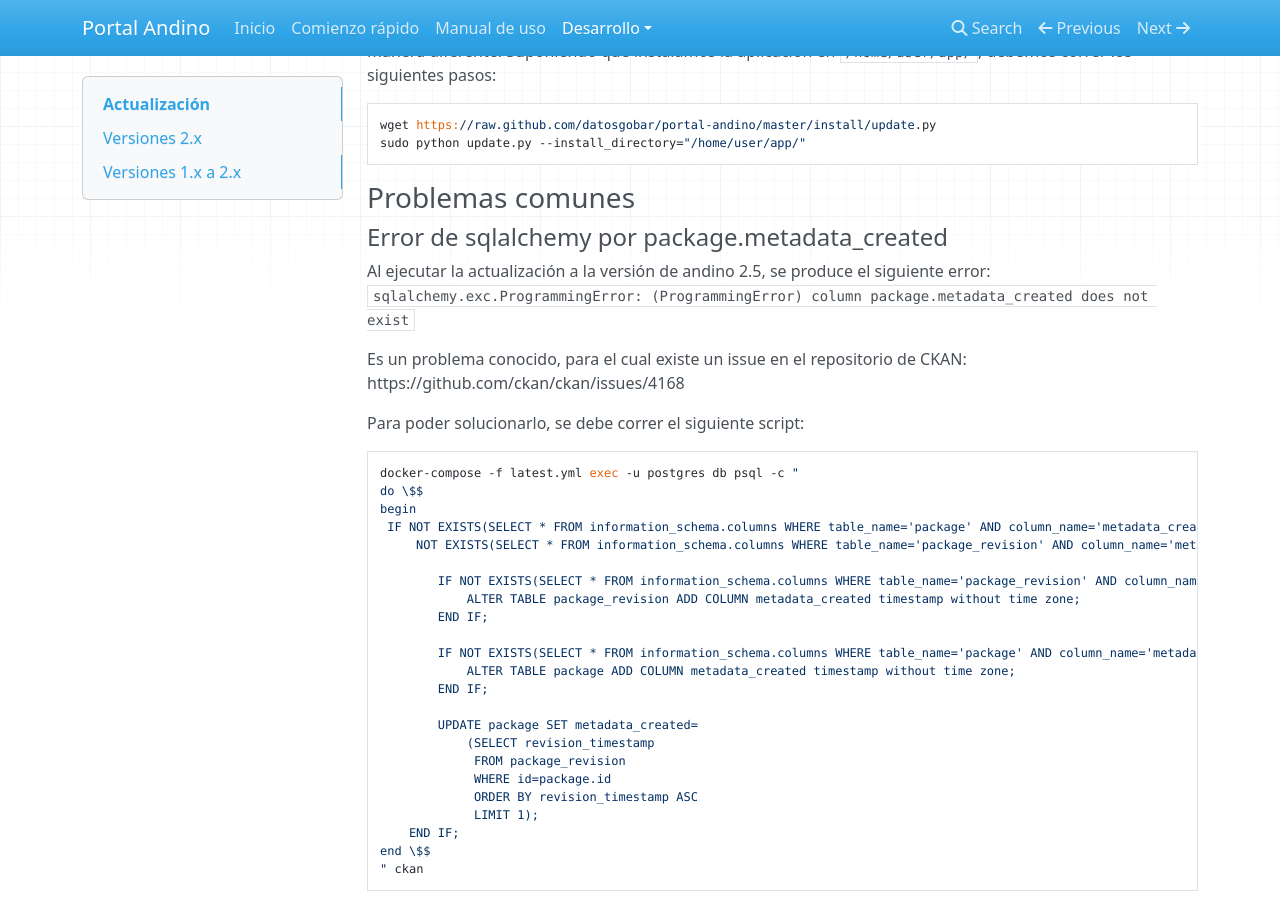
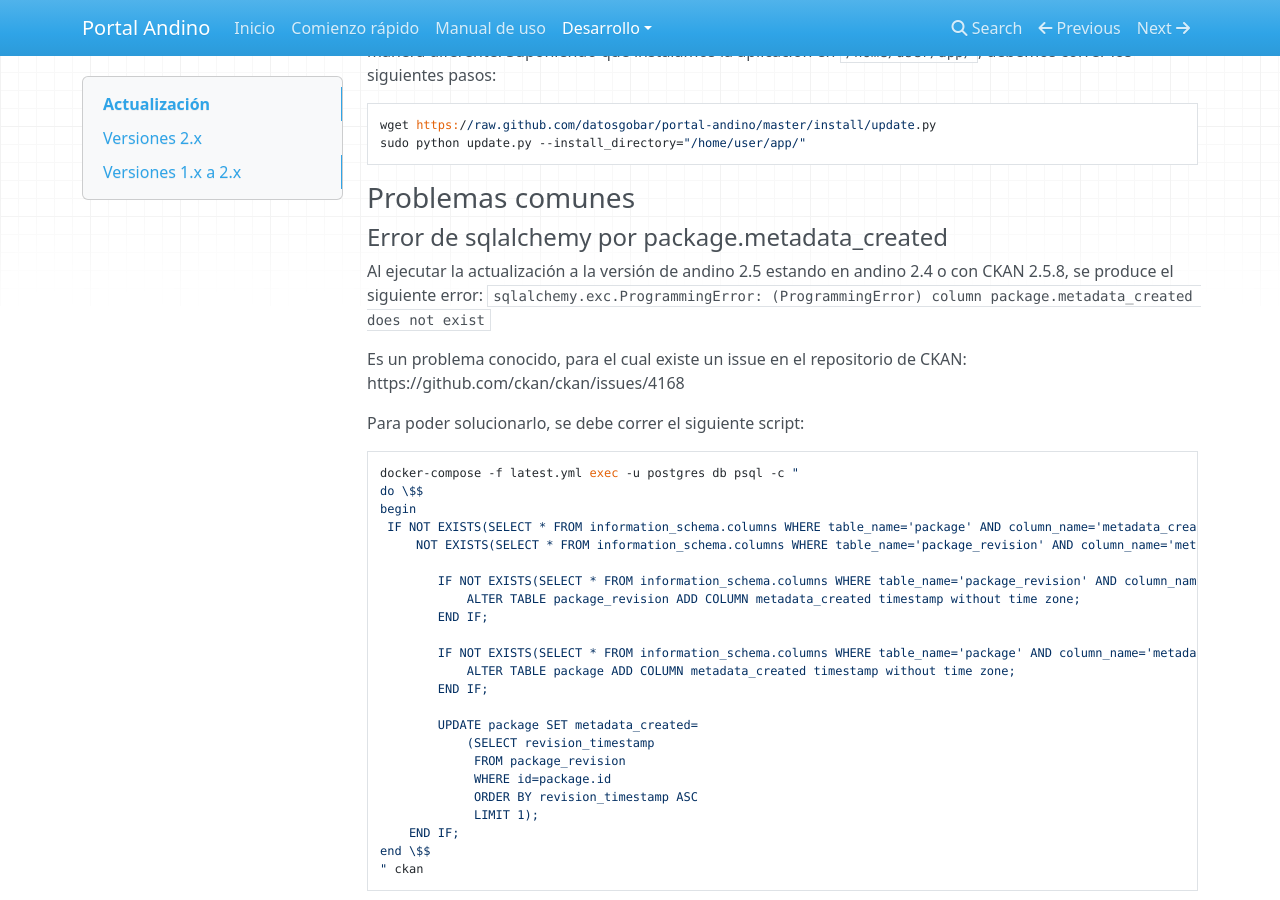
Before and after one commit to datosgobar/portal-andino, an MkDocs documentation site: the page built from docs/developers/update.md, in a window 1280 px wide and 900 px high, scrolled down 763 px. Built offline with MkDocs 1.6.1, drawn with Linux system fonts in a browser that asks for light colours; nearby versions of some CDN libraries; old or Windows-style settings are respelled for this version of MkDocs.

Commit message:
Update update.md

```diff
--- a/docs/developers/update.md
+++ b/docs/developers/update.md
@@ -45,7 +45,7 @@ Suponiendo que instalamos la aplicacion en `/home/user/app/`, debemos correr los
 
 #### Error de sqlalchemy por package.metadata_created
 
-Al ejecutar la actualización a la versión de andino 2.5, se produce el siguiente error:
+Al ejecutar la actualización a la versión de andino 2.5 estando en andino 2.4 o con CKAN 2.5.8, se produce el siguiente error:
 `sqlalchemy.exc.ProgrammingError: (ProgrammingError) column package.metadata_created does not exist`
 
 Es un problema conocido, para el cual existe un issue en el repositorio de CKAN: https://github.com/ckan/ckan/issues/4168
```
